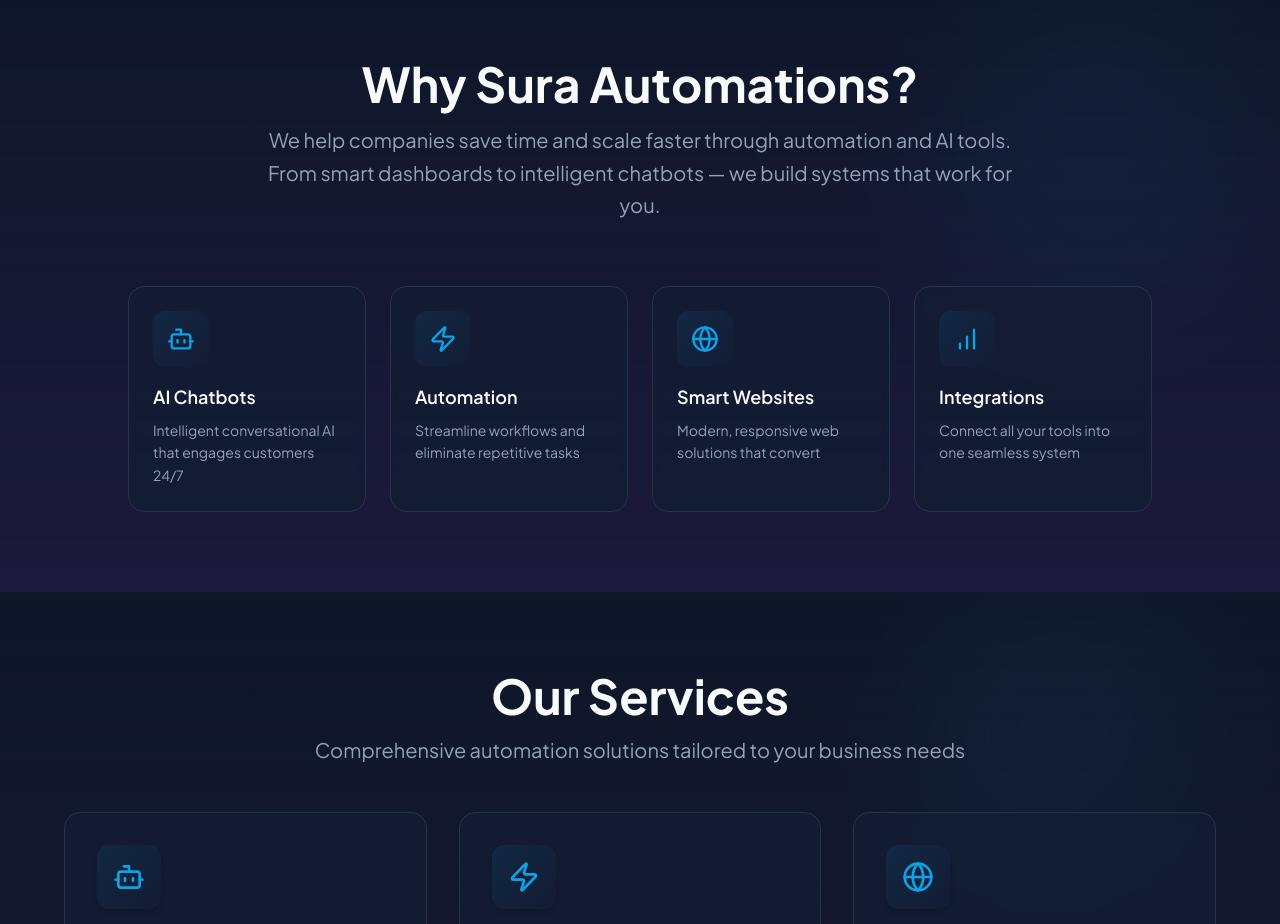
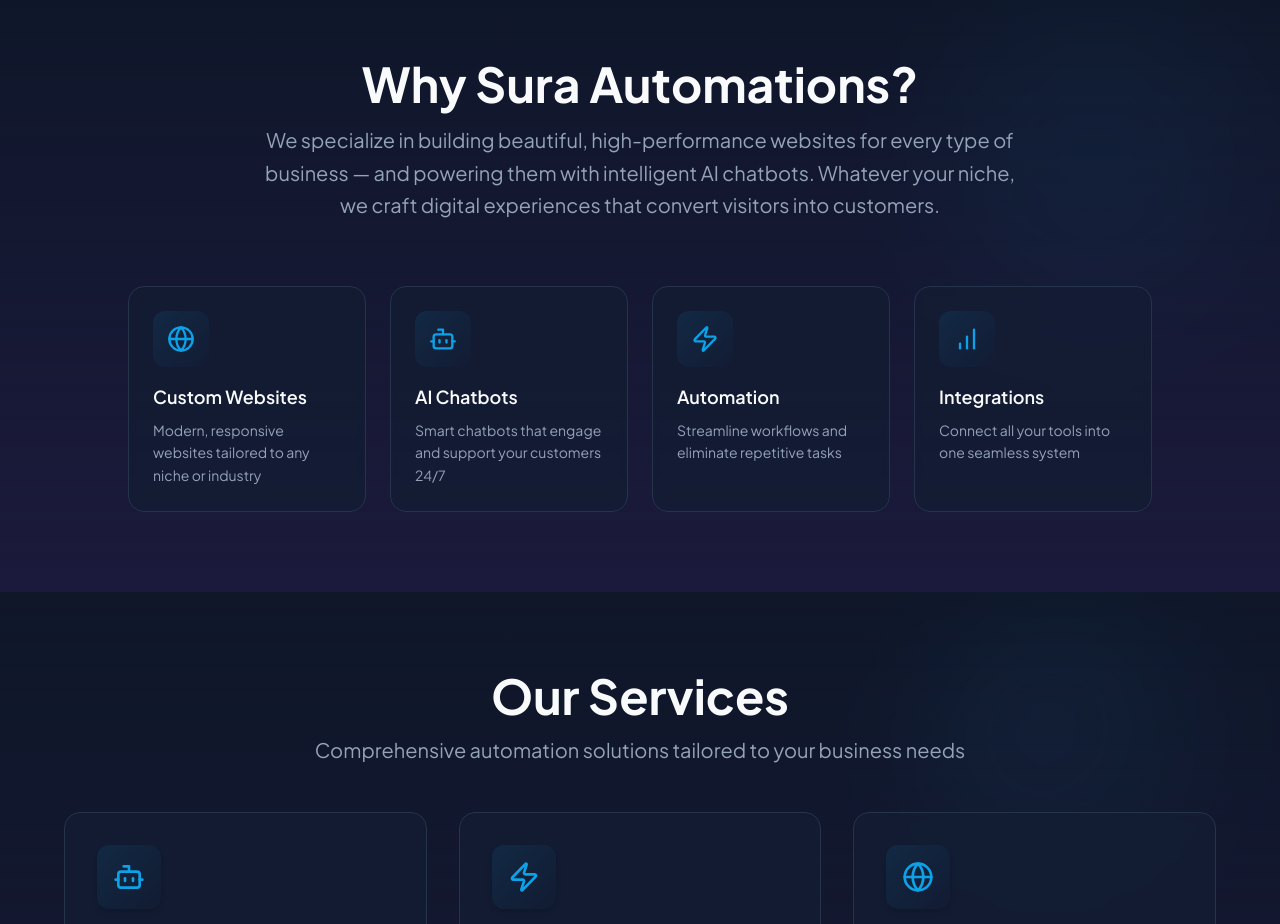
Before and after one commit to infosuraautomations-afk/sura-automate-shine-92cce907, a React (Vite) app: page / in a window 1280 px wide. Shown: the part 820-1744 px from the top of the page. Built offline with nearby package versions, Linux system fonts and the light colour scheme; the HTML template or start-up script is replaced by a standard one.

Commit message:
Changes
Co-authored-by: infosuraautomations-afk <239263220+infosuraautomations-afk@users.noreply.github.com>

```diff
--- a/src/components/About.tsx
+++ b/src/components/About.tsx
@@ -1,20 +1,20 @@
-import { Bot, Zap, Globe, BarChart } from "lucide-react";
+import { Globe, Bot, Zap, BarChart } from "lucide-react";
 
 const features = [
   {
+    icon: Globe,
+    title: "Custom Websites",
+    description: "Modern, responsive websites tailored to any niche or industry",
+  },
+  {
     icon: Bot,
     title: "AI Chatbots",
-    description: "Intelligent conversational AI that engages customers 24/7",
+    description: "Smart chatbots that engage and support your customers 24/7",
   },
   {
     icon: Zap,
     title: "Automation",
     description: "Streamline workflows and eliminate repetitive tasks",
-  },
-  {
-    icon: Globe,
-    title: "Smart Websites",
-    description: "Modern, responsive web solutions that convert",
   },
   {
     icon: BarChart,
@@ -40,8 +40,7 @@ export const About = () => {
               Why Sura Automations?
             </h2>
             <p className="text-xl text-muted-foreground max-w-3xl mx-auto leading-relaxed">
-              We help companies save time and scale faster through automation and AI tools.
-              From smart dashboards to intelligent chatbots — we build systems that work for you.
+              We specialize in building beautiful, high-performance websites for every type of business — and powering them with intelligent AI chatbots. Whatever your niche, we craft digital experiences that convert visitors into customers.
             </p>
           </div>
 
```
